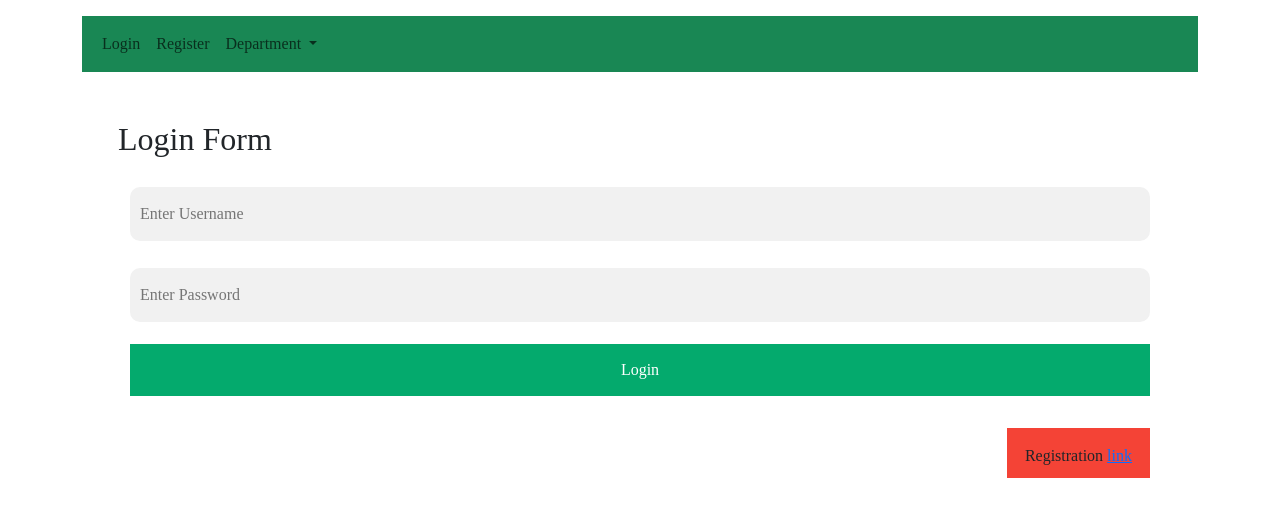
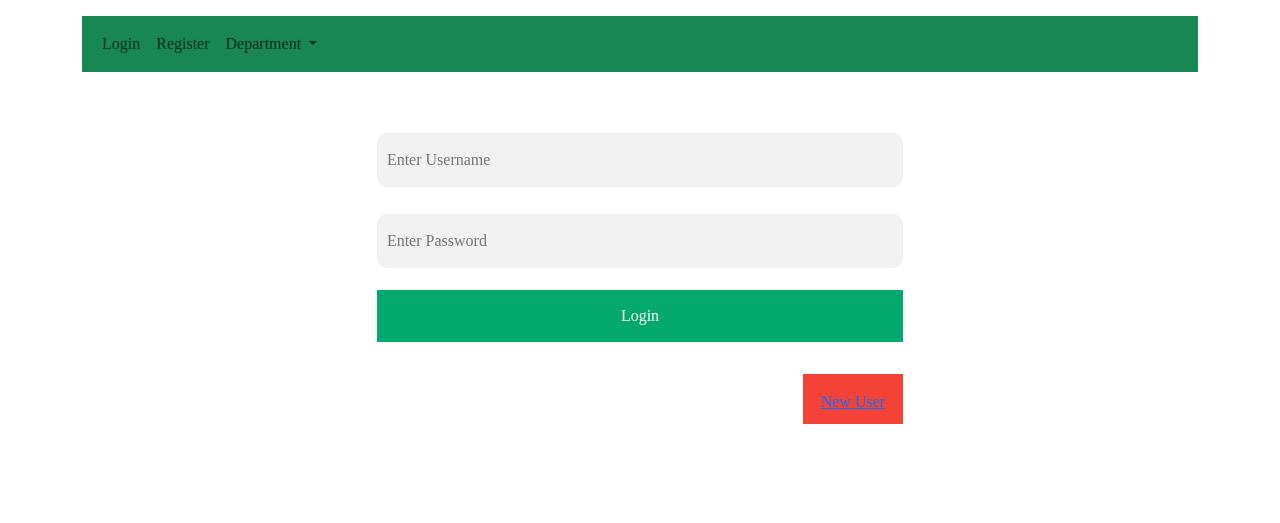
Before and after one commit to mufeedha6320/School_Store, a Django app: page / in a window 1280 px wide. Shown: the top 523 px of the page. Run offline with Django 4.2, Linux system fonts and the light colour scheme; data comes from the database, SQL or seed files in the repository.

Commit message:
Update login.html

```diff
--- a/storeproject/templates/login.html
+++ b/storeproject/templates/login.html
@@ -1,9 +1,8 @@
 {% extends 'base.html' %}
 {% load static %}
 {% block body %}
-<div class="container">
-<h2>Login Form</h2>
-<form method="post">
+  <div class="d-flex p-2 justify-content-center align-items-center">
+<form method="post" class="">
 {% csrf_token %}
   <div class="container">
     <input type="text" placeholder="Enter Username" name="name" required>
@@ -11,11 +10,12 @@
     <button type="submit">Login</button>
   </div>
   <div class="container">
-    <span class="psw">Registration <a href="{% url 'storeapp:register' %}">link </a></span>
+    <span class="psw"><a href="{% url 'storeapp:register' %}">New User </a></span>
   </div>
 </form>
   {% for i in  messages %}
   <h3 class="message" style=""> {{ i }} </h3>
   {% endfor %}
 </div>
+
 {% endblock %}
```
